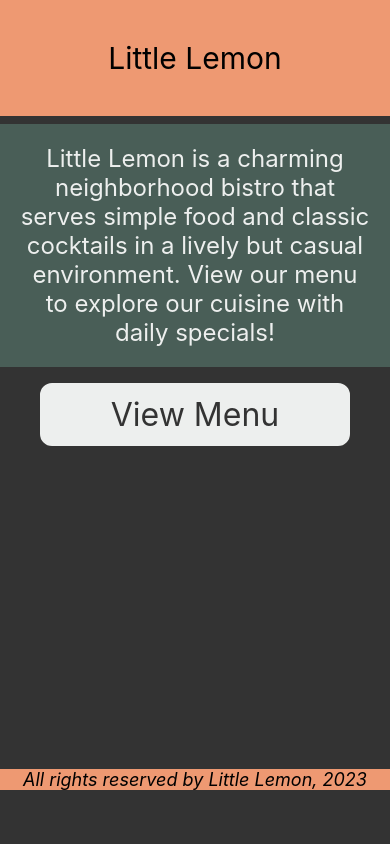
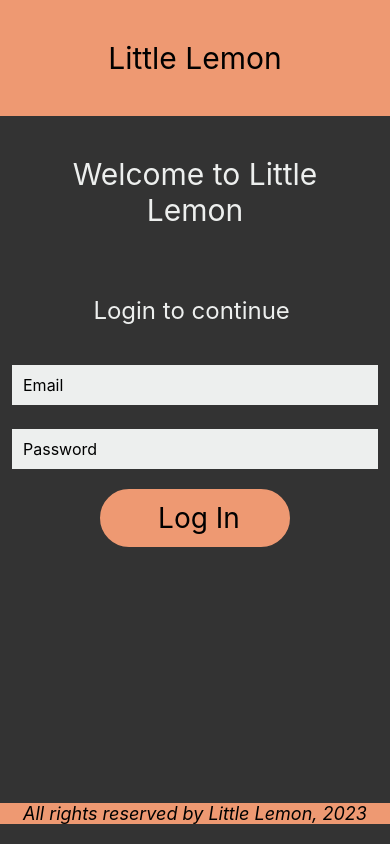
Before and after one commit to ayaadel887/lettle-lemon, a React Native app: screen / in a window 390 px wide. Built offline with nearby package versions, Linux system fonts and the light colour scheme.

Commit message:
Login  pressable component

```diff
--- a/App.js
+++ b/App.js
@@ -14,9 +14,9 @@ export default function App() {
   return (
     <View style={styles.container}>
       <HeaderLemon />
-      <MenuItems />
+      {/* <MenuItems /> */}
       {/* <TextInputMethod /> */}
-      {/* <LoginScreen /> */}
+      <LoginScreen />
       {/* <WelcomeScreen /> */}
       {/* <FormKeaboard /> */}
       {/* <Frominput /> */}
--- a/Components/LoginScreen.js
+++ b/Components/LoginScreen.js
@@ -1,13 +1,23 @@
 import React, { useState } from "react";
-import { ScrollView, StyleSheet, Text, TextInput } from "react-native";
+import {
+  Pressable,
+  ScrollView,
+  StyleSheet,
+  Text,
+  TextInput,
+  View,
+} from "react-native";
 
 const LoginScreen = () => {
   const [email, onChangeEmail] = useState("");
   const [password, onChangepassword] = useState("");
+  const [login, setLogin] = useState(false);
 
   return (
     <ScrollView style={styles.container}>
       <Text style={styles.headerText}>Welcome to Little Lemon</Text>
+      {!login && (
+        <>
           <Text style={styles.regularText}>Login to continue </Text>
           <TextInput
             style={styles.input}
@@ -22,6 +32,17 @@ const LoginScreen = () => {
             value={password}
             onChangeText={onChangepassword}
           />
+          <Pressable onPress={() => setLogin(!login)} style={styles.btn}>
+            <Text style={styles.btntxt}> Log In</Text>
+          </Pressable>
+        </>
+      )}
+
+      {login && (
+        <View>
+          <Text style={styles.txt}> You are now Login</Text>
+        </View>
+      )}
     </ScrollView>
   );
 };
@@ -49,5 +70,25 @@ const styles = StyleSheet.create({
     borderColor: "#EDEFEE",
     backgroundColor: "#EDEFEE",
   },
+  btn: {
+    fontSize: 22,
+    padding: 10,
+    marginVertical: 8,
+    margin: 100,
+    backgroundColor: "#EE9972",
+    borderColor: "#EE9972",
+    borderWidth: 2,
+    borderRadius: 50,
+  },
+  btntxt: {
+    color: "black",
+    textAlign: "center",
+    fontSize: 28,
+  },
+  txt: {
+    color: "#EDEFEE",
+    textAlign: "center",
+    fontSize: 28,
+  },
 });
 export default LoginScreen;
```
Lines whose indentation alone changed are shown as unchanged.
